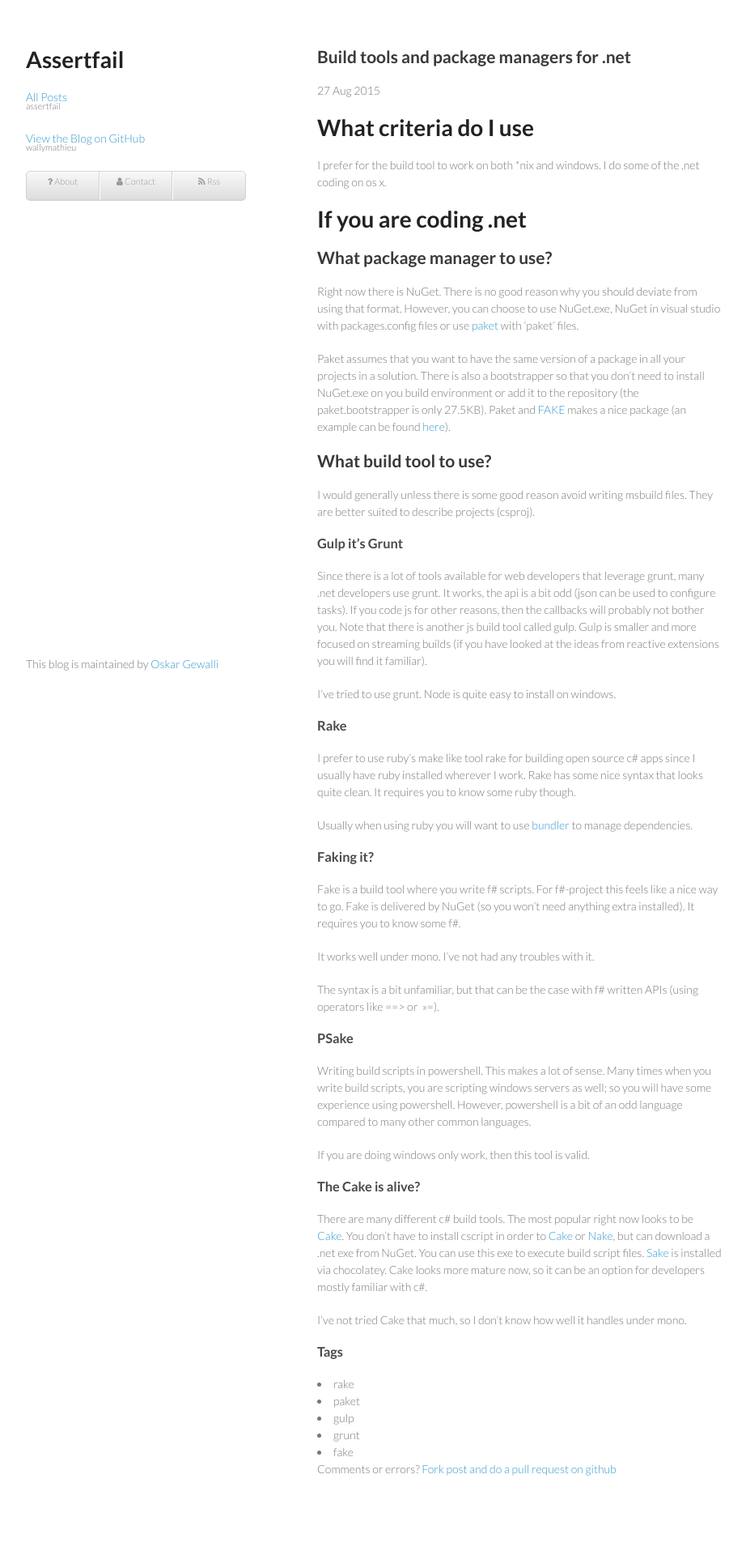
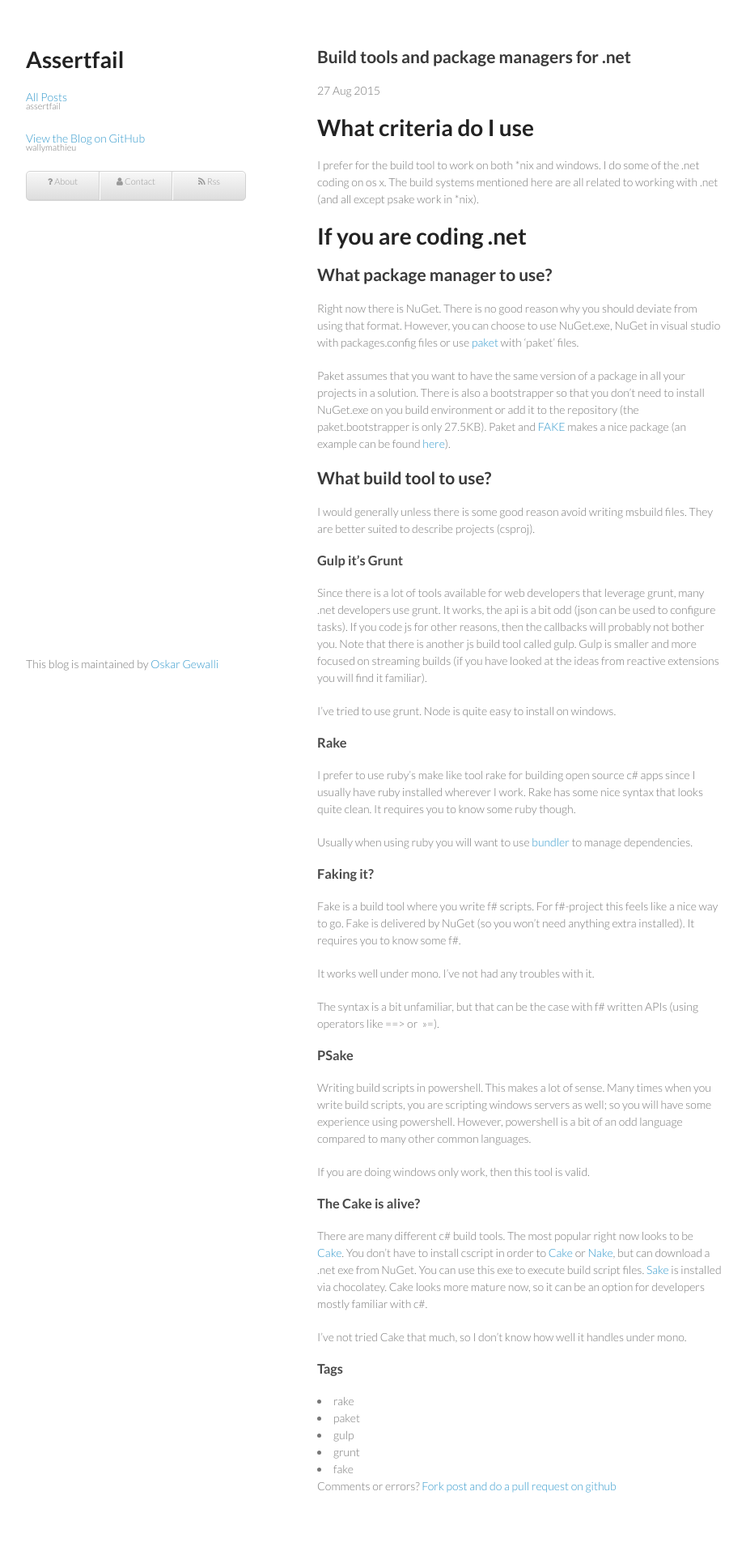
Before and after one commit to wallymathieu/assertfail, a Jekyll site: the page built from _posts/2015-08-27-Build-tools-and-package-managers.md, in a window 1280 px wide. Shown: the whole page at 81% size, without its empty margins (178-1100 px from the left). Built offline with Jekyll 4.4.1, drawn with Linux system fonts in a browser that asks for light colours; nearby versions of some CDN libraries; Markdown is read by kramdown in place of the engine named in the settings; before the commit the page ends 1894 px from its top, so only the background shows below that.

Commit message:
Update 2015-08-27-Build-tools-and-package-managers.md

```diff
--- a/_posts/2015-08-27-Build-tools-and-package-managers.md
+++ b/_posts/2015-08-27-Build-tools-and-package-managers.md
@@ -7,7 +7,7 @@
 
 # What criteria do I use
 
-I prefer for the build tool to work on both \*nix and windows. I do some of the .net coding on os x.
+I prefer for the build tool to work on both \*nix and windows. I do some of the .net coding on os x. The build systems mentioned here are all related to working with .net (and all except psake work in \*nix).
 
 # If you are coding .net
 
```
